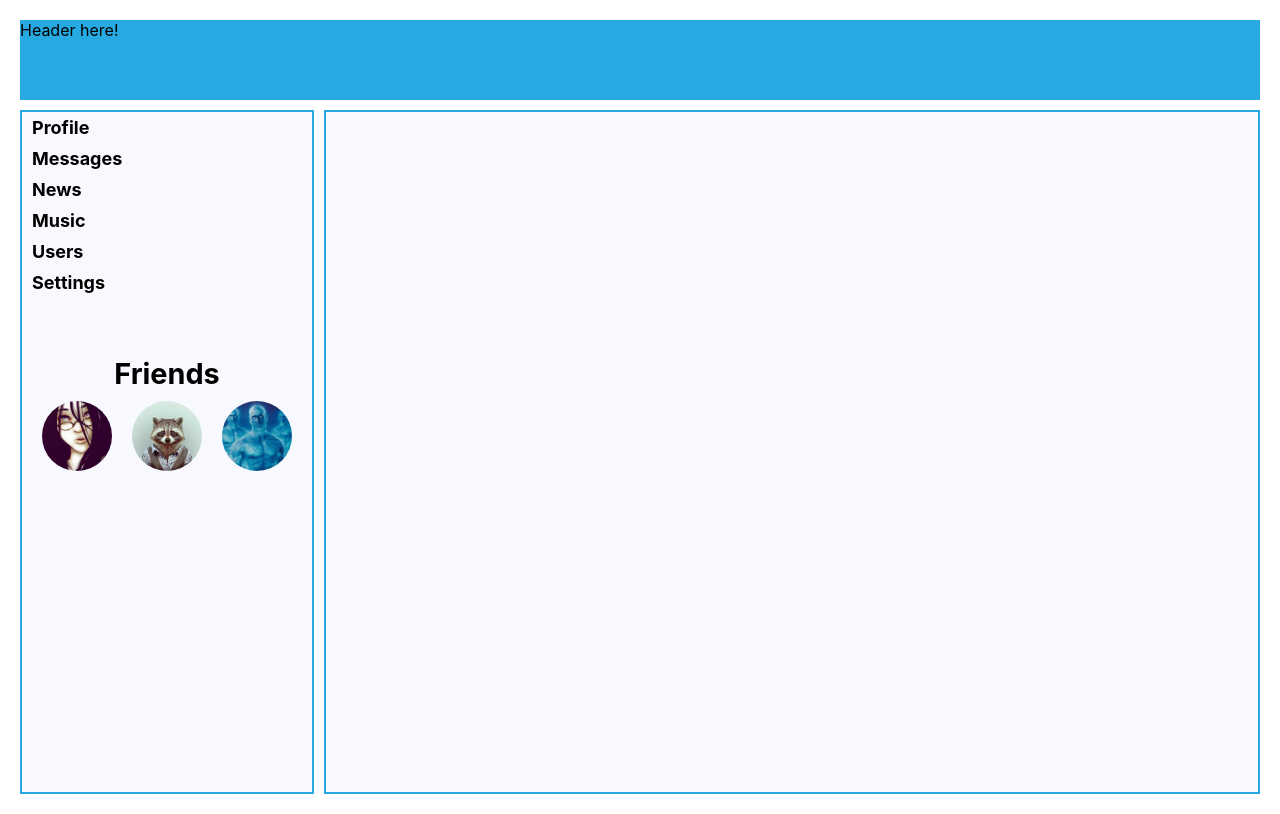
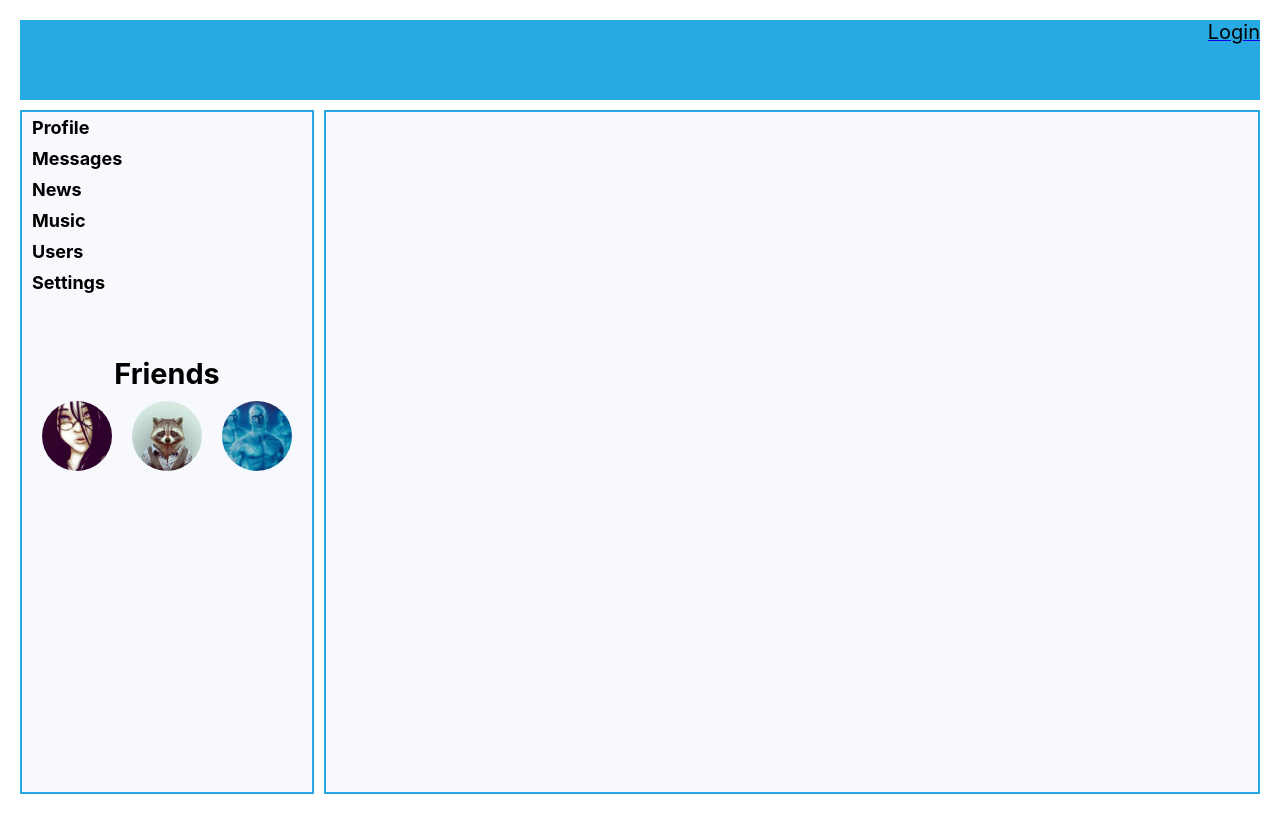
Before and after one commit to weltkind6/SC, a React (Create React App) app: page / in a window 1280 px wide. Built offline with nearby package versions, Linux system fonts and the light colour scheme; no server answers.

Commit message:
61 auth-auth!

```diff
--- a/src/App.js
+++ b/src/App.js
@@ -1,6 +1,5 @@
 import React from "react";
 import './App.css';
-import Header from "./Components/Header/Header";
 import Sidebar from "./Components/Siderbar/Sidebar";
 import Friends from "./Components/Friends/Friends";
 import Music from "./Components/Music/Music";
@@ -8,12 +7,13 @@
 import Route from "react-router-dom/es/Route";
 import UsersContainer from "./Components/Users/usersContainer";
 import ProfileContainer from "./Components/Profile/ProfileContainer";
+import HeaderContainer from "./Components/Header/HeaderContainer";
 
 
 const App = (props) => {
     return (
         <div className='app-wrapper'>
-            <Header/>
+            <HeaderContainer/>
             <Sidebar/>
             <div className='main-wrapper'>
                 <Route path='/profile/:userId'
--- a/src/Components/Header/Headedr.module.css
+++ b/src/Components/Header/Headedr.module.css
@@ -3,3 +3,11 @@
     background-color: #27aae1;
     height: 80px;
 }
+.login_block {
+    text-align: right;
+}
+.login_block span {
+    color: black;
+    font-size: 20px;
+    text-decoration: none;
+}
--- a/src/Components/Header/Header.js
+++ b/src/Components/Header/Header.js
@@ -1,10 +1,15 @@
 import React from 'react'
 import classes from './Headedr.module.css'
+import {NavLink} from "react-router-dom";
 
-const Header = () => {
+const Header = (props) => {
     return (
         <div className={classes.header}>
-            Header here!
+            <div className={classes.login_block}>
+                {props.isAuth ? props.login : <NavLink to={'/login'}>
+                    <span>Login</span>
+                </NavLink>}
+            </div>
         </div>
     )
 }
--- /dev/null
+++ b/src/Components/Header/HeaderContainer.js
@@ -0,0 +1,34 @@
+import React from 'react'
+import Header from "./Header";
+import * as axios from "axios";
+import {connect} from "react-redux";
+import {setAuthUserData} from "../../Redux/authReducer";
+
+
+class HeaderContainer extends React.Component {
+    componentDidMount() {
+        axios.get(`https://social-network.samuraijs.com/api/1.0/auth/me`, {
+            withCredentials: true
+        }).then(response => {
+            if (response.data.resultCode === 0) {
+                let {id, email, login} = response.data.data
+                this.props.setAuthUserData(id, email, login)
+            }
+
+        })
+    }
+
+    render() {
+        return (
+            <Header {...this.props}/>
+        )
+    }
+}
+
+const mapStateToProps = (state) => {
+    return {
+        isAuth: state.auth.isAuth,
+        login: state.auth.login
+    }
+}
+export default connect(mapStateToProps, {setAuthUserData})(HeaderContainer)
--- a/src/Components/Users/Users.js
+++ b/src/Components/Users/Users.js
@@ -2,7 +2,7 @@
 import classes from "./Users.module.css";
 import mage from "../../img/mage.png";
 import {NavLink} from "react-router-dom";
-import profileReducer from "../../Redux/profileReducer";
+
 
 const Users = (props) => {
     const pagesCount = Math.ceil(props.totalUserCount / props.pageSize)
--- a/src/Components/Users/usersContainer.js
+++ b/src/Components/Users/usersContainer.js
@@ -12,7 +12,7 @@
 
 class UsersContainerComponent extends React.Component {
 
-    componentDidMount() { // Метод componentDidMount() запускается после того, как компонент отрендерился
+    componentDidMount() { // Метод componentDidMount() запускается после того, как компонент отрендерился. Монтажник короче
         this.props.setIsFetching(true)
         axios.get(`https://social-network.samuraijs.com/api/1.0/users?page=${this.props.currentPage}&count=${this.props.pageSize}`).then(response => {
             this.props.setUsers(response.data.items)
--- /dev/null
+++ b/src/Redux/authReducer.js
@@ -0,0 +1,27 @@
+const SET_USER_DATA = 'SET-USER-DATA'
+
+const authReducer = (state = initialState, action) => {
+    switch (action.type) { // this data from action
+        case SET_USER_DATA:
+            return {
+                ...state,
+                ...action.data,
+                isAuth: true
+            }
+        default:
+            return state
+    }
+}
+
+const initialState = {
+    userId: null,
+    email: null,
+    login: null,
+    isFetching: false
+}
+
+
+export const setAuthUserData = (userId, email, login) => ({type: 'SET-USER-DATA', data: {userId, email, login}})
+
+
+export default authReducer
--- a/src/Redux/redux-store.js
+++ b/src/Redux/redux-store.js
@@ -2,8 +2,14 @@
 import profileReducer from "./profileReducer";
 import messageReducer from "./messageReducer";
 import usersReducer from "./usersReducer";
+import authReducer from "./authReducer";
 
-let reducers = combineReducers({profilePage: profileReducer, messagePage: messageReducer, usersPage: usersReducer})
+let reducers = combineReducers({
+    profilePage: profileReducer,
+    messagePage: messageReducer,
+    usersPage: usersReducer,
+    auth: authReducer
+})
 
 let store = createStore(reducers)
 
```
